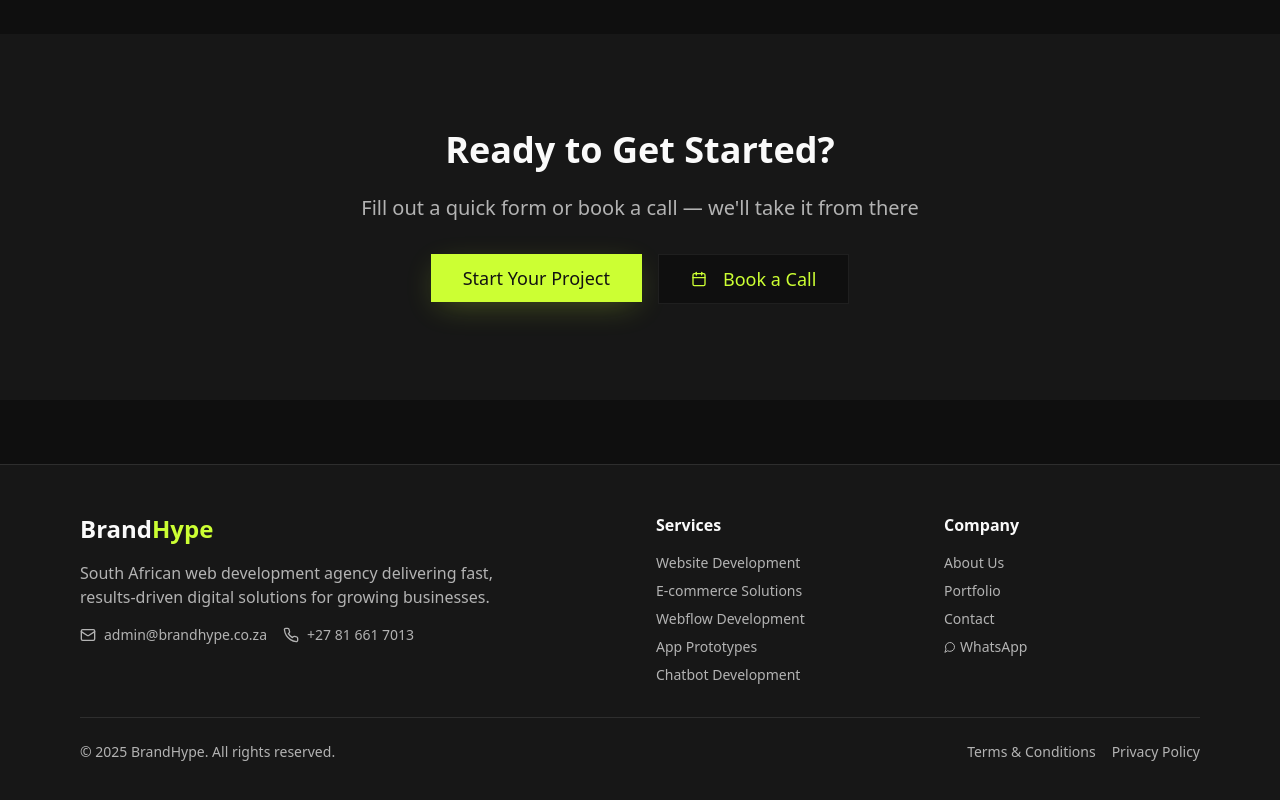
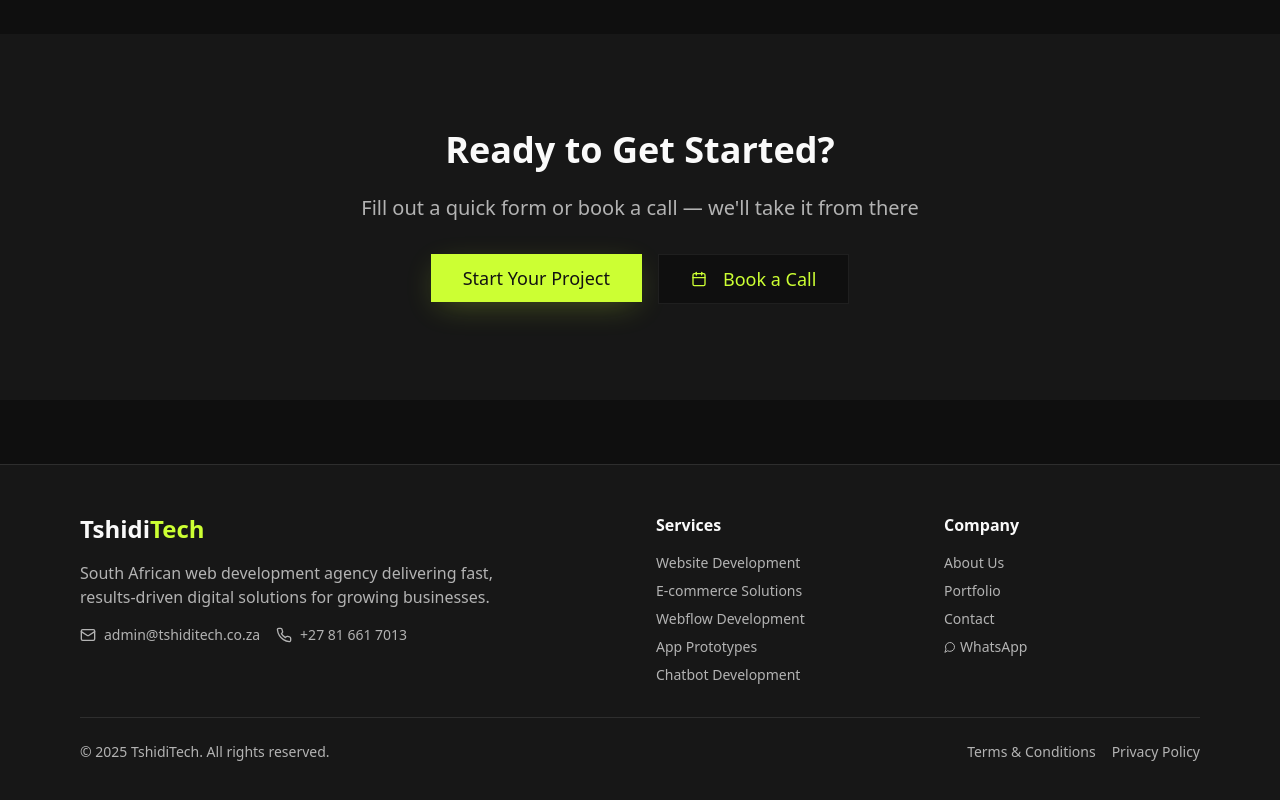
Before and after one commit to TshidiTech/brandhypewebsite, a React (Vite) app: page / in a window 1280 px wide. Shown: the part 1710-2510 px from the top of the page. Built offline with nearby package versions, Linux system fonts and the light colour scheme; the HTML template or start-up script is replaced by a standard one.

Commit message:
Refactor: Update website name

```diff
--- a/index.html
+++ b/index.html
@@ -3,17 +3,17 @@
   <head>
     <meta charset="UTF-8" />
     <meta name="viewport" content="width=device-width, initial-scale=1.0" />
-    <title>Brand Hype - Digital Solutions That Work 24/7</title>
-    <meta name="description" content="Transform your business with professional websites, apps, and chatbots. Productized digital solutions from R4,500. Get online fast with Brand Hype." />
-    <meta name="author" content="Brand Hype" />
+    <title>TshidiTech - Digital Solutions That Work 24/7</title>
+    <meta name="description" content="Transform your business with professional websites, apps, and chatbots. Productized digital solutions from R4,500. Get online fast with TshidiTech." />
+    <meta name="author" content="TshidiTech" />
 
-    <meta property="og:title" content="Brand Hype - Digital Solutions That Work 24/7" />
+    <meta property="og:title" content="TshidiTech - Digital Solutions That Work 24/7" />
     <meta property="og:description" content="Transform your business with professional websites, apps, and chatbots. Productized digital solutions from R4,500." />
     <meta property="og:type" content="website" />
     <meta property="og:image" content="https://lovable.dev/opengraph-image-p98pqg.png" />
 
     <meta name="twitter:card" content="summary_large_image" />
-    <meta name="twitter:site" content="@brandhype" />
+    <meta name="twitter:site" content="@tshiditech" />
     <meta name="twitter:image" content="https://lovable.dev/opengraph-image-p98pqg.png" />
   </head>
 
--- a/src/components/FloatingChat.tsx
+++ b/src/components/FloatingChat.tsx
@@ -22,7 +22,7 @@ const FloatingChat = () => {
     },
     {
       label: "Email Us",
-      href: "mailto:admin@brandhype.co.za",
+      href: "mailto:admin@tshiditech.co.za",
       icon: Mail,
       action: "external"
     }
--- a/src/components/Footer.tsx
+++ b/src/components/Footer.tsx
@@ -10,18 +10,18 @@ const Footer = () => {
           {/* Brand */}
           <div className="col-span-1 md:col-span-2">
             <Link to="/" className="text-2xl font-bold mb-4 block">
-              Brand<span className="text-accent">Hype</span>
+              Tshidi<span className="text-accent">Tech</span>
             </Link>
             <p className="text-muted-foreground mb-4 max-w-md">
               South African web development agency delivering fast, results-driven digital solutions for growing businesses.
             </p>
             <div className="flex space-x-4">
               <a
-                href="mailto:admin@brandhype.co.za"
+                href="mailto:admin@tshiditech.co.za"
                 className="flex items-center text-sm text-muted-foreground hover:text-accent transition-colors"
               >
                 <Mail className="w-4 h-4 mr-2" />
-                admin@brandhype.co.za
+                admin@tshiditech.co.za
               </a>
               <a
                 href="tel:+27816617013"
@@ -71,7 +71,7 @@ const Footer = () => {
         {/* Bottom Bar */}
         <div className="border-t border-border mt-8 pt-6 flex flex-col md:flex-row justify-between items-center text-sm text-muted-foreground">
           <div className="mb-4 md:mb-0">
-            <p>&copy; {new Date().getFullYear()} BrandHype. All rights reserved.</p>
+            <p>&copy; {new Date().getFullYear()} TshidiTech. All rights reserved.</p>
           </div>
           <div className="flex space-x-4">
             <Link to="/terms" className="hover:text-accent transition-colors">Terms & Conditions</Link>
--- a/src/components/InteractiveChatbot.tsx
+++ b/src/components/InteractiveChatbot.tsx
@@ -60,7 +60,7 @@ const InteractiveChatbot = () => {
     }
 
     if (message.includes('contact') || message.includes('get in touch')) {
-      return "📞 **Contact Us:**\n\n• Email: admin@brandhype.co.za\n• WhatsApp: +27 81 661 7013\n• Hours: Mon-Fri 9AM-5PM (CAT)\n\nReady to start? Use our contact buttons below!";
+      return "📞 **Contact Us:**\n\n• Email: admin@tshiditech.co.za\n• WhatsApp: +27 81 661 7013\n• Hours: Mon-Fri 9AM-5PM (CAT)\n\nReady to start? Use our contact buttons below!";
     }
 
     if (message.includes('website') || message.includes('web development')) {
@@ -76,7 +76,7 @@ const InteractiveChatbot = () => {
     }
 
     // Default/greeting
-    return "👋 Hi! I'm your BrandHype assistant. I can help with:\n\n• Pricing info\n• Project timelines\n• Services we offer\n• Contact information\n\nWhat would you like to know?";
+    return "👋 Hi! I'm your TshidiTech assistant. I can help with:\n\n• Pricing info\n• Project timelines\n• Services we offer\n• Contact information\n\nWhat would you like to know?";
   };
 
   const handleSendMessage = (messageToSend: string) => {
@@ -120,7 +120,7 @@ const InteractiveChatbot = () => {
           <CardHeader className="flex flex-row items-center justify-between p-3 sm:p-4 border-b bg-card/95 backdrop-blur-sm">
             <div className="flex items-center space-x-2">
               <Bot className="w-5 h-5 text-accent" />
-              <h3 className="font-semibold text-sm sm:text-base">BrandHype Assistant</h3>
+              <h3 className="font-semibold text-sm sm:text-base">TshidiTech Assistant</h3>
             </div>
             <Button
               variant="ghost"
@@ -180,7 +180,7 @@ const InteractiveChatbot = () => {
                   </a>
                 </Button>
                 <Button variant="ghost" size="sm" asChild className="h-8 text-xs flex-1">
-                  <a href="mailto:admin@brandhype.co.za" className="flex items-center justify-center">
+                  <a href="mailto:admin@tshiditech.co.za" className="flex items-center justify-center">
                     <Mail className="w-3 h-3 mr-1" />
                     Email
                   </a>
--- a/src/components/LeadForm.tsx
+++ b/src/components/LeadForm.tsx
@@ -147,7 +147,7 @@ const LeadForm = ({ onSuccess, showTitle = true }: LeadFormProps) => {
       console.error("Error submitting lead form:", error);
       toast({
         title: "Error",
-        description: "Failed to submit. Please try again or email us directly at admin@brandhype.co.za",
+        description: "Failed to submit. Please try again or email us directly at admin@tshiditech.co.za",
         variant: "destructive"
       });
     } finally {
--- a/src/components/Navigation.tsx
+++ b/src/components/Navigation.tsx
@@ -25,7 +25,7 @@ const Navigation = () => {
         <div className="flex justify-between items-center h-16">
           {/* Logo */}
           <Link to="/" className="text-2xl font-bold">
-            Brand<span className="text-accent">Hype</span>
+            Tshidi<span className="text-accent">Tech</span>
           </Link>
 
           {/* Desktop Navigation */}
--- a/src/index.css
+++ b/src/index.css
@@ -2,7 +2,7 @@
 @tailwind components;
 @tailwind utilities;
 
-/* Brand Hype Design System - Enhanced Visual Appeal */
+/* TshidiTech Design System - Enhanced Visual Appeal */
 
 @layer base {
   :root {
--- a/src/pages/About.tsx
+++ b/src/pages/About.tsx
@@ -43,7 +43,7 @@ const About = () => {
             <span className="gradient-text block">Digital Reality</span>
           </h1>
           <p className="text-xl text-muted-foreground max-w-3xl mx-auto mb-8">
-            BrandHype is a South African web development agency specializing in fast,
+            TshidiTech is a South African web development agency specializing in fast,
             results-driven digital solutions for growing businesses.
           </p>
           <Button className="btn-hero" asChild>
@@ -77,7 +77,7 @@ const About = () => {
               <h2 className="text-3xl font-bold mb-8 text-center">Our Story</h2>
               <div className="space-y-6 text-muted-foreground leading-relaxed">
                 <p>
-                  BrandHype was founded with a simple mission: make professional web development
+                  TshidiTech was founded with a simple mission: make professional web development
                   accessible to South African businesses of all sizes. We saw too many great
                   businesses struggling with outdated websites or being priced out by traditional agencies.
                 </p>
--- a/src/pages/Contact.tsx
+++ b/src/pages/Contact.tsx
@@ -99,7 +99,7 @@ Additional Details: ${formData.message}
       `.trim();
 
       // Create mailto link for now
-      const mailtoLink = `mailto:admin@brandhype.co.za?subject=New Quote Request from ${formData.name}&body=${encodeURIComponent(emailBody)}`;
+      const mailtoLink = `mailto:admin@tshiditech.co.za?subject=New Quote Request from ${formData.name}&body=${encodeURIComponent(emailBody)}`;
       window.location.href = mailtoLink;
 
       toast({
@@ -341,10 +341,10 @@ Additional Details: ${formData.message}
                   <div>
                     <p className="font-medium">Email</p>
                     <a
-                      href="mailto:admin@brandhype.co.za"
+                      href="mailto:admin@tshiditech.co.za"
                       className="text-accent hover:underline"
                     >
-                      admin@brandhype.co.za
+                      admin@tshiditech.co.za
                     </a>
                   </div>
                 </div>
@@ -387,7 +387,7 @@ Additional Details: ${formData.message}
                     </a>
                   </Button>
                   <Button variant="outline" className="w-full btn-outline-hero" asChild>
-                    <a href="mailto:admin@brandhype.co.za">
+                    <a href="mailto:admin@tshiditech.co.za">
                       Send Email
                     </a>
                   </Button>
--- a/src/pages/Packages.tsx
+++ b/src/pages/Packages.tsx
@@ -364,7 +364,7 @@ const Packages = () => {
                     </Button>
                     <div className="flex space-x-2">
                       <Button variant="outline" className="flex-1" asChild>
-                        <a href="mailto:admin@brandhype.co.za?subject=Enquiry about {pkg.name}">
+                        <a href="mailto:admin@tshiditech.co.za?subject=Enquiry about {pkg.name}">
                           <Mail className="w-4 h-4 mr-2" />
                           Email
                         </a>
--- a/src/pages/Privacy.tsx
+++ b/src/pages/Privacy.tsx
@@ -113,7 +113,7 @@ const Privacy = () => {
                     <li>Opt-out of marketing communications</li>
                     <li>Request data portability where applicable</li>
                   </ul>
-                  <p>To exercise these rights, contact us at admin@brandhype.co.za</p>
+                  <p>To exercise these rights, contact us at admin@tshiditech.co.za</p>
                 </div>
               </div>
 
@@ -154,7 +154,7 @@ const Privacy = () => {
                 <h2 className="text-2xl font-bold text-accent mb-4">11. Contact Us</h2>
                 <div className="text-muted-foreground">
                   <p>For questions about this privacy policy:</p>
-                  <p><strong>Email:</strong> admin@brandhype.co.za</p>
+                  <p><strong>Email:</strong> admin@tshiditech.co.za</p>
                   <p><strong>Phone:</strong> +27 81 661 7013</p>
                 </div>
               </div>
--- a/src/pages/Terms.tsx
+++ b/src/pages/Terms.tsx
@@ -30,7 +30,7 @@ const Terms = () => {
               <div>
                 <h2 className="text-2xl font-bold text-accent mb-4">1. Agreement to Terms</h2>
                 <p className="text-muted-foreground leading-relaxed">
-                  By accessing and using BrandHype's services, you accept and agree to be bound by the terms and provision of this agreement.
+                  By accessing and using TshidiTech's services, you accept and agree to be bound by the terms and provision of this agreement.
                   If you do not agree to abide by the above, please do not use this service.
                 </p>
               </div>
@@ -38,7 +38,7 @@ const Terms = () => {
               <div>
                 <h2 className="text-2xl font-bold text-accent mb-4">2. Services</h2>
                 <p className="text-muted-foreground leading-relaxed mb-4">
-                  BrandHype provides web development services including but not limited to:
+                  TshidiTech provides web development services including but not limited to:
                 </p>
                 <ul className="list-disc ml-6 text-muted-foreground space-y-2">
                   <li>Website design and development</li>
@@ -67,7 +67,7 @@ const Terms = () => {
                   <p>We generally do not offer refunds once work has commenced. However, refunds may be considered in the following circumstances:</p>
                   <ul className="list-disc ml-6 space-y-2">
                     <li>Non-delivery within the agreed timeline without valid justification</li>
-                    <li>Major scope changes initiated by BrandHype</li>
+                    <li>Major scope changes initiated by TshidiTech</li>
                     <li>Technical impossibility of stated requirements (determined after thorough assessment)</li>
                     <li>Failure to meet agreed specifications due to our oversight</li>
                   </ul>
@@ -87,7 +87,7 @@ const Terms = () => {
               <div>
                 <h2 className="text-2xl font-bold text-accent mb-4">6. Intellectual Property</h2>
                 <div className="space-y-4 text-muted-foreground">
-                  <p><strong>Ownership:</strong> Upon full payment, clients own the final delivered work. BrandHype retains the right to showcase completed projects in our portfolio.</p>
+                  <p><strong>Ownership:</strong> Upon full payment, clients own the final delivered work. TshidiTech retains the right to showcase completed projects in our portfolio.</p>
                   <p><strong>Third-Party Assets:</strong> Any third-party assets (fonts, images, plugins) may require separate licensing by the client.</p>
                   <p><strong>Code Ownership:</strong> Custom code developed specifically for your project becomes your property upon full payment.</p>
                 </div>
@@ -105,7 +105,7 @@ const Terms = () => {
               <div>
                 <h2 className="text-2xl font-bold text-accent mb-4">8. Limitation of Liability</h2>
                 <p className="text-muted-foreground leading-relaxed">
-                  BrandHype's liability is limited to the amount paid for services. We are not liable for indirect, incidental, or consequential damages.
+                  TshidiTech's liability is limited to the amount paid for services. We are not liable for indirect, incidental, or consequential damages.
                   While we strive for excellence, we cannot guarantee specific business outcomes from our services.
                 </p>
               </div>
@@ -114,7 +114,7 @@ const Terms = () => {
                 <h2 className="text-2xl font-bold text-accent mb-4">9. Termination</h2>
                 <p className="text-muted-foreground leading-relaxed">
                   Either party may terminate services with written notice. Upon termination, client pays for work completed to date.
-                  BrandHype reserves the right to terminate services for non-payment or breach of terms.
+                  TshidiTech reserves the right to terminate services for non-payment or breach of terms.
                 </p>
               </div>
 
@@ -122,7 +122,7 @@ const Terms = () => {
                 <h2 className="text-2xl font-bold text-accent mb-4">10. Contact Information</h2>
                 <div className="text-muted-foreground">
                   <p>For questions about these terms:</p>
-                  <p><strong>Email:</strong> admin@brandhype.co.za</p>
+                  <p><strong>Email:</strong> admin@tshiditech.co.za</p>
                   <p><strong>Phone:</strong> +27 81 661 7013</p>
                 </div>
               </div>
```
Also changed, not shown: 1 other file (tests, documents, lock files or other folders).
